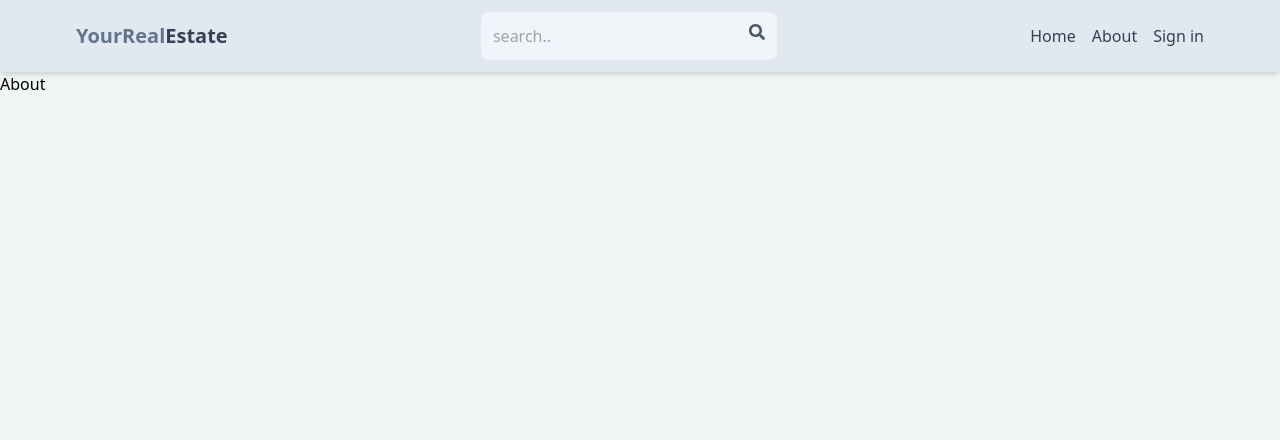
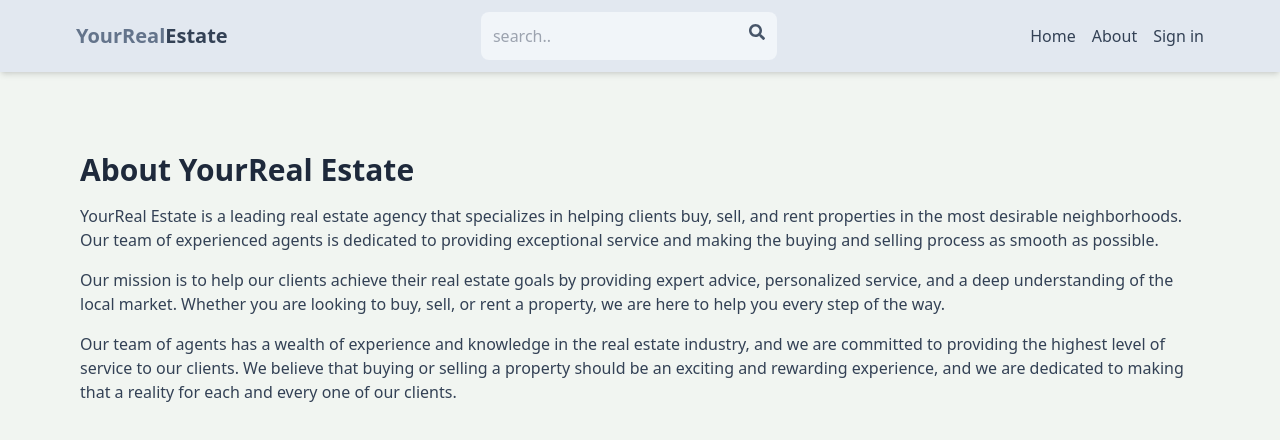
Before and after one commit to tsigemariamzewdu/mern-estate, a React (Vite) app in the folder client/: page /about in a window 1280 px wide. Shown: the top 440 px of the page. Built offline with nearby package versions, Linux system fonts and the light colour scheme.

Commit message:
added about page

```diff
--- a/client/src/pages/About.jsx
+++ b/client/src/pages/About.jsx
@@ -1,9 +1,15 @@
+
 import React from 'react'
 
-function About() {
+export default function About() {
   return (
-    <div>About</div>
+    <div className='py-20 px-4 max-w-6xl mx-auto'>
+      <h1 className='text-3xl font-bold mb-4 text-slate-800'>About YourReal Estate</h1>
+      <p className='mb-4 text-slate-700'>YourReal Estate is a leading real estate agency that specializes in helping clients buy, sell, and rent properties in the most desirable neighborhoods. Our team of experienced agents is dedicated to providing exceptional service and making the buying and selling process as smooth as possible.</p>
+      <p className='mb-4 text-slate-700'>
+      Our mission is to help our clients achieve their real estate goals by providing expert advice, personalized service, and a deep understanding of the local market. Whether you are looking to buy, sell, or rent a property, we are here to help you every step of the way.
+      </p>
+      <p className='mb-4 text-slate-700'>Our team of agents has a wealth of experience and knowledge in the real estate industry, and we are committed to providing the highest level of service to our clients. We believe that buying or selling a property should be an exciting and rewarding experience, and we are dedicated to making that a reality for each and every one of our clients.</p>
+    </div>
   )
 }
-
-export default About
```
